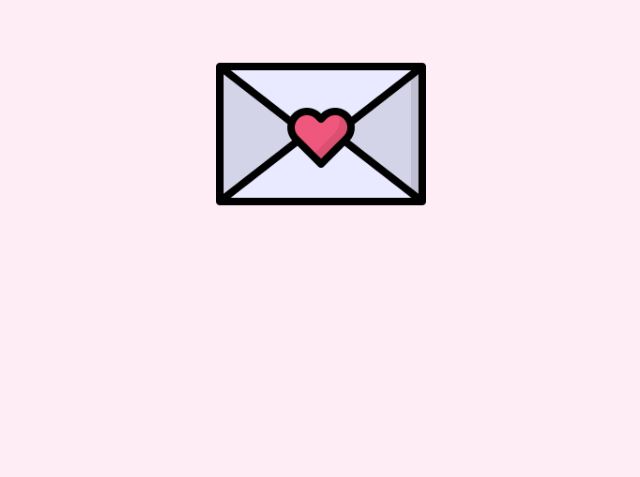
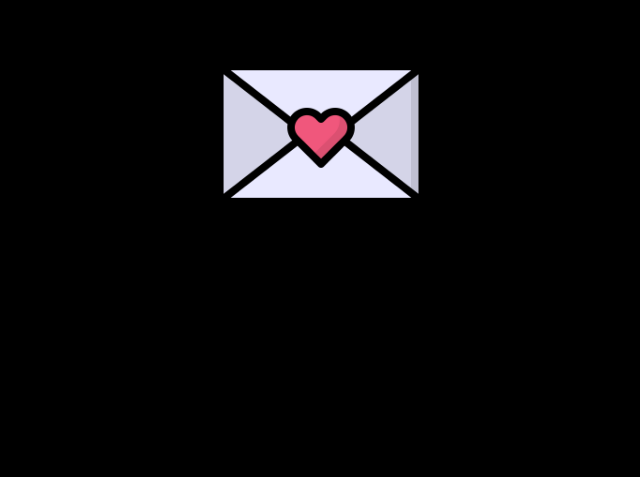
Before and after one commit to Suzyyyyeu/surprise, a plain HTML site: page index.html in a window 1280 px wide. Shown: the part 323-800 px from the top of the page, without its empty margins (319-959 px from the left). Drawn offline with Linux system fonts and the light colour scheme.

Commit message:
Update style.css

```diff
--- a/style.css
+++ b/style.css
@@ -1,7 +1,7 @@
 html, body {
     margin: 0;
     padding: 0;
-    background-color: #ffedf5;
+    background-color: #000;
     font-family: 'Comic Sans MS', cursive, sans-serif;
     width: 100%;
     height: 100%;
```
